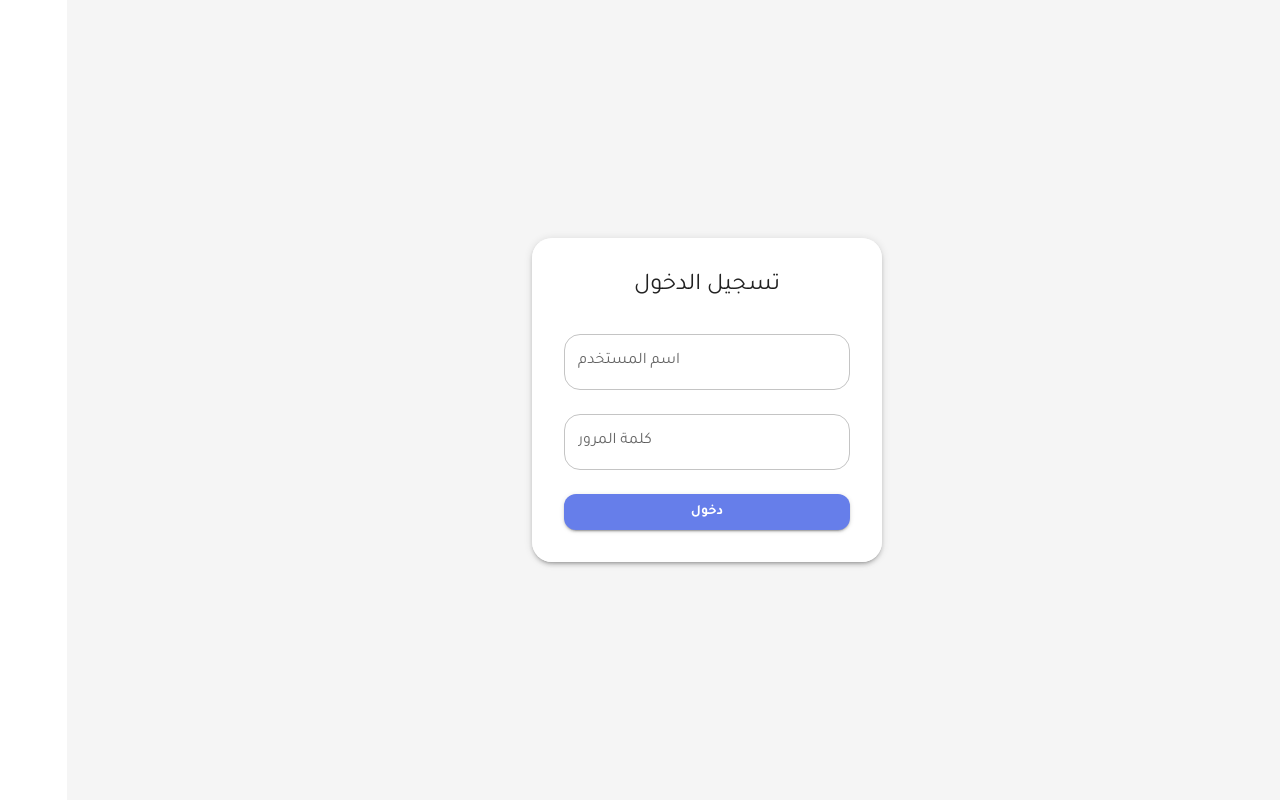
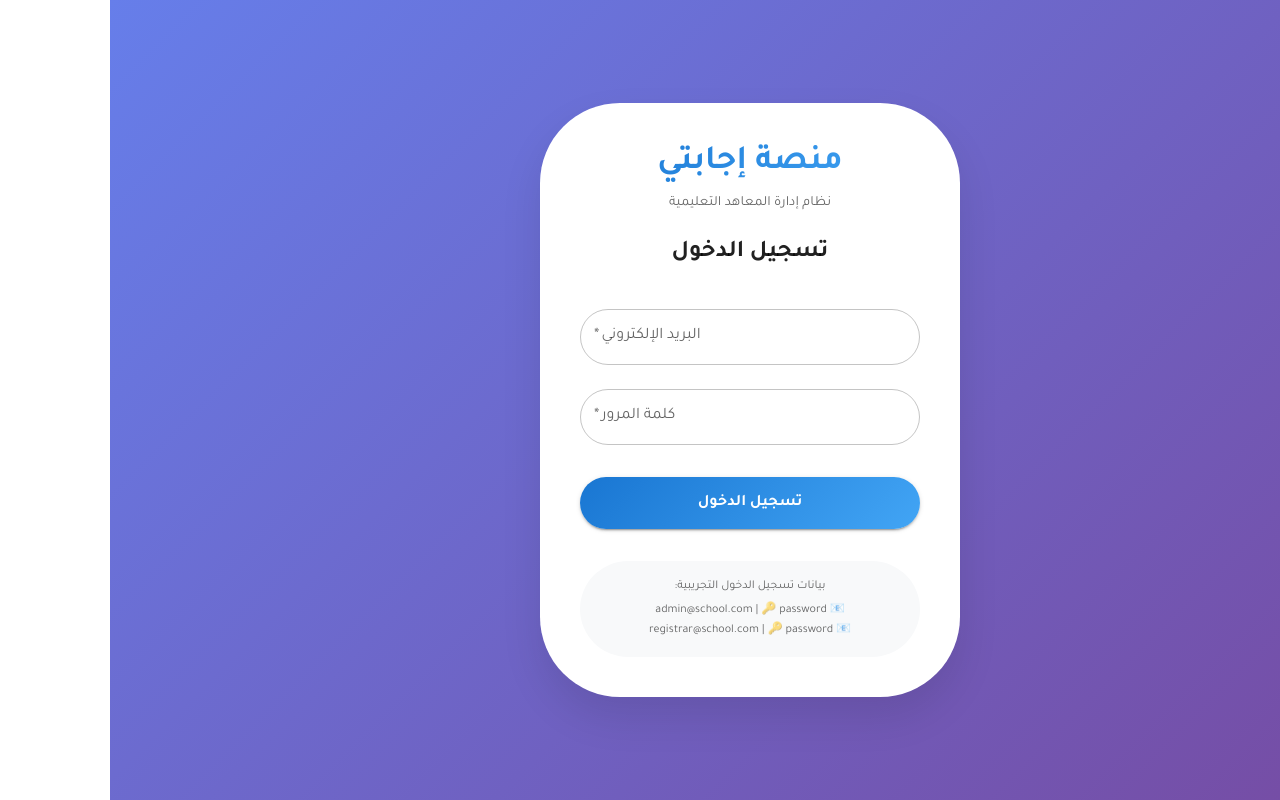
Before and after one commit to jidashaaban/Frontend-ejabaty, a React (Create React App) app: page /login in a window 1280 px wide. Built offline with nearby package versions, Linux system fonts and the light colour scheme.

Commit message:
ربط واجهة login

```diff
--- a/src/pages/Login.jsx
+++ b/src/pages/Login.jsx
@@ -1,5 +1,5 @@
 import React, { useState } from 'react';
-import { Box, Button, Paper, TextField, Typography } from '@mui/material';
+import { Box, Button, Paper, TextField, Typography, Alert, CircularProgress } from '@mui/material';
 import { useNavigate } from 'react-router-dom';
 import { useDispatch } from 'react-redux';
 import { loginSuccess } from '../redux/slices/authSlice';
@@ -7,38 +7,122 @@ import { login } from '../services/authService';
 import Toast from '../components/common/Toast';
 
 const Login = () => {
-  const [username, setUsername] = useState('');
+  const [email, setEmail] = useState('');
   const [password, setPassword] = useState('');
   const [error, setError] = useState('');
+  const [loading, setLoading] = useState(false);
   const dispatch = useDispatch();
   const navigate = useNavigate();
 
   const handleSubmit = async (e) => {
     e.preventDefault();
+    setError('');
+    setLoading(true);
+
+    console.log('📧 محاولة تسجيل الدخول:', email);
+
     try {
-      const response = await login({ username, password });
-      localStorage.setItem('token', response.token);
-      dispatch(loginSuccess({ token: response.token, role: response.role, user: response.user }));
-      navigate('/' + response.role);
+      const response = await login(email, password);
+      console.log('✅ الاستجابة من الخادم:', response);
+
+      if (response.token) {
+        localStorage.setItem('token', response.token);
+      }
+      if (response.user) {
+        localStorage.setItem('user', JSON.stringify(response.user));
+      }
+
+      console.log('👤 دور المستخدم:', response.user?.role);
+
+      dispatch(loginSuccess({
+        token: response.token,
+        role: response.user?.role,
+        user: response.user
+      }));
+
+      const role = response.user?.role;
+      console.log('🚀 التوجيه إلى:', `/${role}`);
+
+      if (role === 'admin') {
+        navigate('/admin');
+      } else if (role === 'teacher') {
+        navigate('/teacher');
+      } else if (role === 'student') {
+        navigate('/student');
+      } else if (role === 'parent') {
+        navigate('/parent');
+      } else {
+        navigate('/');
+      }
     } catch (err) {
-      setError(err.message);
+      console.error('❌ خطأ في تسجيل الدخول:', err);
+      setError(err.message || 'فشل تسجيل الدخول');
+    } finally {
+      setLoading(false);
     }
   };
 
   return (
-    <Box sx={{ display: 'flex', alignItems: 'center', justifyContent: 'center', minHeight: '100vh', backgroundColor: '#f5f5f5' }}>
-      <Paper sx={{ p: 4, width: 350 }} elevation={3}>
-        <Typography variant="h5" mb={2} align="center">
+    <Box
+      sx={{
+        display: 'flex',
+        alignItems: 'center',
+        justifyContent: 'center',
+        minHeight: '100vh',
+        bgcolor: '#f5f7fa',
+        background: 'linear-gradient(135deg, #667eea 0%, #764ba2 100%)',
+      }}
+    >
+      <Paper
+        elevation={0}
+        sx={{
+          p: 5,
+          width: 420,
+          borderRadius: 5,
+          boxShadow: '0 20px 40px rgba(0,0,0,0.1)',
+          bgcolor: '#fff',
+        }}
+      >
+        <Box textAlign="center" mb={3}>
+          <Typography
+            variant="h4"
+            sx={{
+              fontWeight: 'bold',
+              background: 'linear-gradient(135deg, #1976d2 0%, #42a5f5 100%)',
+              backgroundClip: 'text',
+              WebkitBackgroundClip: 'text',
+              color: 'transparent',
+            }}
+          >
+            منصة إجابتي
+          </Typography>
+          <Typography variant="body2" color="text.secondary" sx={{ mt: 1 }}>
+            نظام إدارة المعاهد التعليمية
+          </Typography>
+        </Box>
+
+        <Typography variant="h5" mb={3} align="center" fontWeight="bold">
           تسجيل الدخول
         </Typography>
+
+        {error && (
+          <Alert severity="error" sx={{ mb: 2, borderRadius: 2 }}>
+            {error}
+          </Alert>
+        )}
+
         <form onSubmit={handleSubmit}>
           <TextField
-            label="اسم المستخدم"
+            label="البريد الإلكتروني"
+            type="email"
             variant="outlined"
             fullWidth
             margin="normal"
-            value={username}
-            onChange={(e) => setUsername(e.target.value)}
+            value={email}
+            onChange={(e) => setEmail(e.target.value)}
+            placeholder="admin@school.com"
+            required
+            sx={{ '& .MuiOutlinedInput-root': { borderRadius: 2 } }}
           />
           <TextField
             label="كلمة المرور"
@@ -48,12 +132,46 @@ const Login = () => {
             margin="normal"
             value={password}
             onChange={(e) => setPassword(e.target.value)}
+            placeholder="password"
+            required
+            sx={{ '& .MuiOutlinedInput-root': { borderRadius: 2 } }}
           />
-          <Button type="submit" variant="contained" color="primary" fullWidth sx={{ mt: 2 }}>
-            دخول
+
+          <Button
+            type="submit"
+            variant="contained"
+            fullWidth
+            disabled={loading}
+            sx={{
+              mt: 3,
+              py: 1.5,
+              borderRadius: 3,
+              textTransform: 'none',
+              fontSize: '1rem',
+              fontWeight: 'bold',
+              background: 'linear-gradient(135deg, #1976d2 0%, #42a5f5 100%)',
+              '&:hover': {
+                background: 'linear-gradient(135deg, #1565c0 0%, #1976d2 100%)',
+              }
+            }}
+          >
+            {loading ? <CircularProgress size={24} color="inherit" /> : 'تسجيل الدخول'}
           </Button>
         </form>
+
+        <Box sx={{ mt: 4, p: 2, bgcolor: '#f8f9fa', borderRadius: 3 }}>
+          <Typography variant="caption" color="text.secondary" display="block" textAlign="center">
+            بيانات تسجيل الدخول التجريبية:
+          </Typography>
+          <Typography variant="caption" color="text.secondary" display="block" textAlign="center" sx={{ mt: 0.5 }}>
+            📧 admin@school.com | 🔑 password
+          </Typography>
+          <Typography variant="caption" color="text.secondary" display="block" textAlign="center">
+            📧 registrar@school.com | 🔑 password
+          </Typography>
+        </Box>
       </Paper>
+
       <Toast
         open={Boolean(error)}
         onClose={() => setError('')}
--- a/src/services/adminService.js
+++ b/src/services/adminService.js
@@ -1,7 +1,7 @@
 import axios from 'axios';
 import { v4 as uuidv4 } from 'uuid';
 
-const API_BASE_URL = process.env.REACT_APP_API_URL || 'http://localhost:5000/api';
+const API_BASE_URL = 'http://127.0.0.1:8000/api';
 
 const apiClient = axios.create({
   baseURL: API_BASE_URL,
@@ -95,11 +95,13 @@ let complaints = [
     replyDate: null,
   },
 ];
+
 let examHalls = [
   { id: 1, name: 'قاعة A' },
   { id: 2, name: 'قاعة B' },
   { id: 3, name: 'قاعة C' },
 ];
+
 let examHallCapacities = {
   1: 4,
   2: 4,
@@ -223,9 +225,9 @@ export const getReports = async () => {
     teachersCount: users.teachers.length,
     parentsCount: users.parents.length,
     activeCoursesCount: 12,
+    pendingComplaintsCount: complaints.filter(c => !c.replied).length,
+    unpublishedPollsCount: polls.filter(p => !p.published).length,
     unseenPollResultsCount: polls.filter(p => !p.published).length,
-    pendingComplaintsCount: complaints.filter(c => !c.replied).length,
-    publishedPollsCount: polls.filter(p => p.published !== false).length,
     surveyResults: [
       {
         title: 'تقييم جودة التدريس',
--- a/src/services/authService.js
+++ b/src/services/authService.js
@@ -1,22 +1,79 @@
-const users = {
-  admin: { token: 'admin-token', role: 'admin', name: 'مدير' },
-  teacher: { token: 'teacher-token', role: 'teacher', name: 'أستاذ' },
-  student: { token: 'student-token', role: 'student', name: 'طالب' },
-  parent: { token: 'parent-token', role: 'parent', name: 'ولي أمر' },
-};
+import axios from 'axios';
 
-export const login = async ({ username, password }) => {
-  const key = username.toLowerCase();
-  if (users[key]) {
-    return Promise.resolve({
-      token: users[key].token,
-      role: users[key].role,
-      user: { id: 1, name: users[key].name, username: key },
-    });
+const API_BASE_URL = 'http://127.0.0.1:8000/api';
+
+const apiClient = axios.create({
+  baseURL: API_BASE_URL,
+  headers: {
+    'Content-Type': 'application/json',
+  },
+});
+
+apiClient.interceptors.request.use((config) => {
+  const token = localStorage.getItem('token');
+  if (token) {
+    config.headers.Authorization = `Bearer ${token}`;
   }
-  return Promise.reject(new Error('بيانات الدخول غير صحيحة'));
+  return config;
+});
+
+export const login = async (email, password) => {
+  console.log('📧 محاولة تسجيل دخول:', email);
+
+  try {
+    const response = await apiClient.post('/login', { email, password });
+
+    console.log('✅ الاستجابة:', response.data);
+
+    if (response.data.access_token) {
+      localStorage.setItem('token', response.data.access_token);
+    }
+
+    if (response.data.role) {
+      const user = {
+        id: 1,
+        name: email === 'admin@school.com' ? 'مدير النظام' : 'مستخدم',
+        email: email,
+        role: response.data.role
+      };
+      localStorage.setItem('user', JSON.stringify(user));
+    }
+
+    return {
+      token: response.data.access_token,
+      user: {
+        id: 1,
+        name: email === 'admin@school.com' ? 'مدير النظام' : 'مستخدم',
+        email: email,
+        role: response.data.role
+      }
+    };
+  } catch (error) {
+    console.error('❌ خطأ:', error.response?.data || error.message);
+    throw error.response?.data || { message: 'فشل في تسجيل الدخول' };
+  }
 };
 
 export const logout = async () => {
-  return Promise.resolve();
+  try {
+    await apiClient.post('/logout');
+  } catch (error) {
+    console.error('خطأ في تسجيل الخروج:', error);
+  } finally {
+    localStorage.removeItem('token');
+    localStorage.removeItem('user');
+  }
 };
+
+export const getStoredUser = () => {
+  const user = localStorage.getItem('user');
+  return user ? JSON.parse(user) : null;
+};
+
+export const getCurrentToken = () => {
+  return localStorage.getItem('token');
+};
+
+export const isAuthenticated = () => {
+  return !!localStorage.getItem('token');
+};
```
